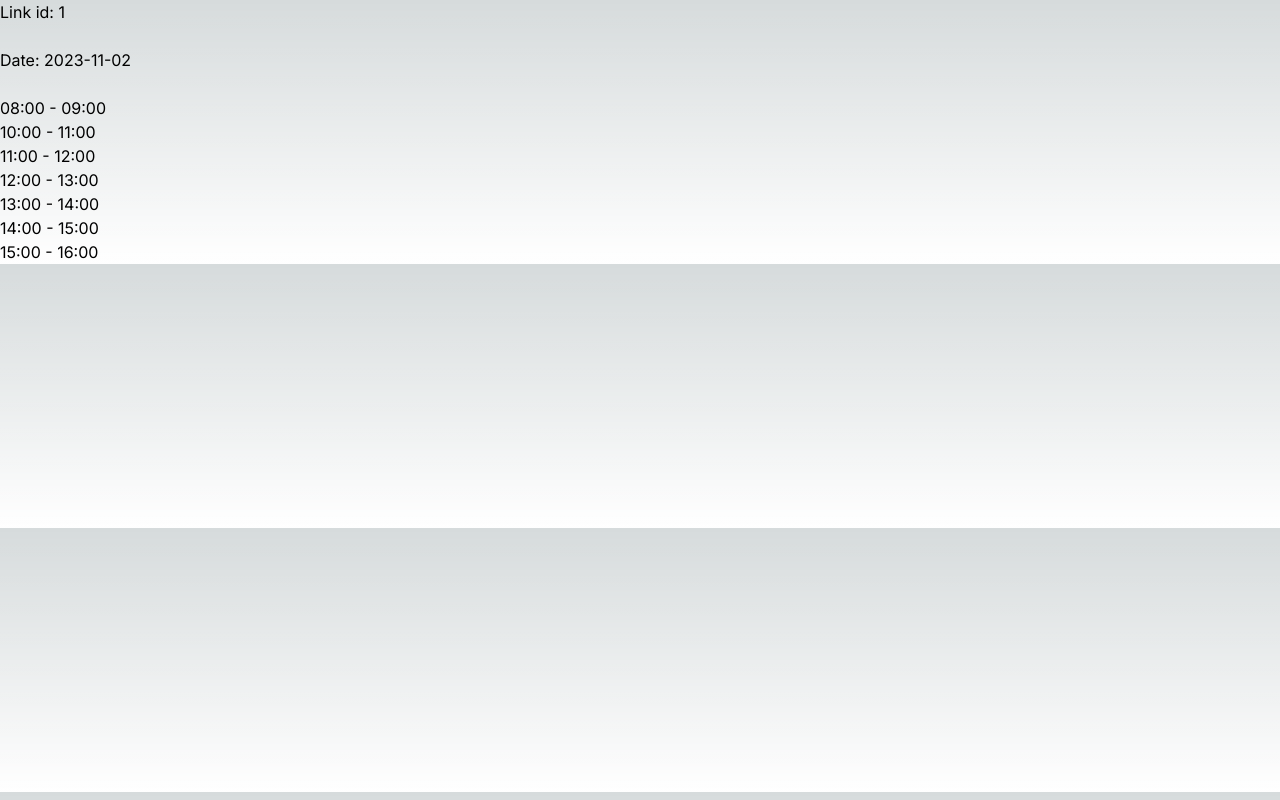
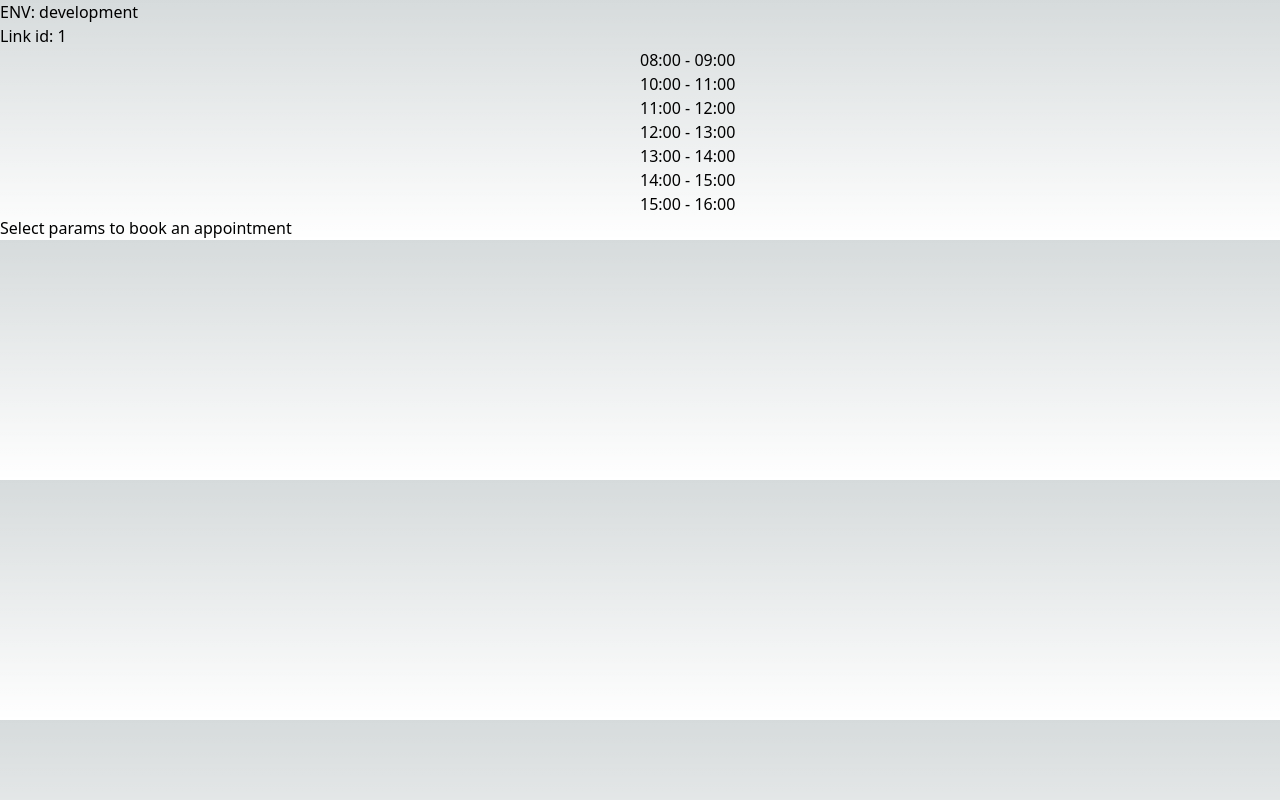
Before and after one commit to hedonism-team/tg-calendly-mini-app, a Next.js app: page /l/1 in a window 1280 px wide. Built offline with nearby package versions, Linux system fonts and the light colour scheme.

Commit message:
add base components for create appointments page

```diff
--- /dev/null
+++ b/app/head.tsx
@@ -0,0 +1,7 @@
+export default function Head() {
+  return (
+    <>
+      <title>Meetly</title>
+    </>
+  )
+}
--- a/app/l/[id]/page.tsx
+++ b/app/l/[id]/page.tsx
@@ -1,29 +1,18 @@
-import { getFreeTimeSlotsForRange } from '@/lib/services/timeSlots.service'
-import { fakeLink } from '@/tests/fakers/links.faker'
-import dayjs from 'dayjs'
+import React from 'react'
+import { CreateNewAppointmentComponent } from '@/components/CreateNewAppointment'
+import { getLinkById } from '@/lib/services/links.service'
 
 export default async function CreateNewAppointmentPage({
   params,
 }: {
   params: { id: string }
 }) {
-  const link = fakeLink()
-  const dateString = dayjs().format('YYYY-MM-DD')
-  const timezone = 'Asia/Srednekolymsk'
-  const timeSlots = await getFreeTimeSlotsForRange(link, dateString, timezone)
+  const link = await getLinkById(params.id)
   return (
     <div>
+      <p>ENV: {process.env.NODE_ENV}</p>
       <p>Link id: {params.id}</p>
-      <br />
-      <p>Date: {dateString}</p>
-      <br />
-      <ul>
-        {timeSlots.map((timeSlot) => (
-          <li key={timeSlot.startTime}>
-            {timeSlot.startTime} - {timeSlot.finishTime}
-          </li>
-        ))}
-      </ul>
+      <CreateNewAppointmentComponent link={link} />
     </div>
   )
 }
--- a/app/layout.tsx
+++ b/app/layout.tsx
@@ -1,13 +1,5 @@
-import type { Metadata } from 'next'
-import { Inter } from 'next/font/google'
 import './globals.css'
-
-const inter = Inter({ subsets: ['latin'] })
-
-export const metadata: Metadata = {
-  title: 'Create Next App',
-  description: 'Generated by create next app',
-}
+import { ReactQueryProvider } from '@/components/ReactQueryProvider'
 
 export default function RootLayout({
   children,
@@ -16,7 +8,9 @@ export default function RootLayout({
 }) {
   return (
     <html lang="en">
-      <body className={inter.className}>{children}</body>
+      <body>
+        <ReactQueryProvider>{children}</ReactQueryProvider>
+      </body>
     </html>
   )
 }
--- /dev/null
+++ b/components/CreateNewAppointment/Form.tsx
@@ -0,0 +1,26 @@
+import React from 'react'
+import { TimeSlot } from '@/lib/models/Appointment.model'
+
+interface CreateNewAppointmentFormProps {
+  linkId: string
+  dateString: string | undefined
+  timeSlot: TimeSlot | undefined
+}
+
+export function CreateNewAppointmentForm({
+  linkId,
+  timeSlot,
+  dateString,
+}: CreateNewAppointmentFormProps) {
+  if (!dateString || !timeSlot) {
+    return <div>Select params to book an appointment</div>
+  }
+  // TODO useMutation
+  return (
+    <form>
+      <button className={'btn'} type={'submit'}>
+        Create
+      </button>
+    </form>
+  )
+}
--- /dev/null
+++ b/components/CreateNewAppointment/FreeTimeSlotsComponent.tsx
@@ -0,0 +1,53 @@
+import React from 'react'
+import { useQuery } from '@tanstack/react-query'
+
+import { LinkModel } from '@/lib/models/Link.model'
+import { getFreeTimeSlotsForRange } from '@/lib/services/timeSlots.service'
+import { TimeSlot } from '@/lib/models/Appointment.model'
+
+interface FreeTimeSlotsComponentProps {
+  link: LinkModel
+  dateString: string
+  timezone: string
+  onTimeSlotSelected: (timeSlot: TimeSlot) => void
+}
+
+export function FreeTimeSlotsComponent({
+  link,
+  dateString,
+  timezone,
+  onTimeSlotSelected,
+}: FreeTimeSlotsComponentProps) {
+  function getQueryKey() {
+    return `link-${link.id}-slots-${dateString}-${timezone}`
+  }
+
+  const { data, isLoading, isError } = useQuery({
+    queryKey: [getQueryKey()],
+    queryFn: async () => {
+      return await getFreeTimeSlotsForRange(link, dateString, timezone)
+    },
+  })
+
+  if (isLoading) {
+    return <div>Loading...</div>
+  }
+
+  if (isError || !data) {
+    return <div>Error occurred while fetching data.</div>
+  }
+
+  return (
+    <div className="grid grid-flow-row auto-rows-max">
+      {data.map((timeSlot) => (
+        <div
+          key={timeSlot.startTime}
+          className="flex flex-row"
+          onClick={() => onTimeSlotSelected(timeSlot)}
+        >
+          {timeSlot.startTime} - {timeSlot.finishTime}
+        </div>
+      ))}
+    </div>
+  )
+}
--- /dev/null
+++ b/components/CreateNewAppointment/index.tsx
@@ -0,0 +1,58 @@
+'use client'
+
+import React from 'react'
+import dayjs from 'dayjs'
+
+import { LinkModel } from '@/lib/models/Link.model'
+import { CreateNewAppointmentForm } from '@/components/CreateNewAppointment/Form'
+import { FreeTimeSlotsComponent } from '@/components/CreateNewAppointment/FreeTimeSlotsComponent'
+import { TimeSlot } from '@/lib/models/Appointment.model'
+
+interface CreateNewAppointmentComponentProps {
+  link: LinkModel
+}
+
+function getDateString(date: Date | undefined) {
+  if (!date) {
+    return dayjs().format('YYYY-MM-DD')
+  }
+  return dayjs(date).format('YYYY-MM-DD')
+}
+
+export function CreateNewAppointmentComponent({
+  link,
+}: CreateNewAppointmentComponentProps) {
+  const [date, setDate] = React.useState<Date | undefined>(dayjs().toDate())
+  const [timeSlot, setTimeSlot] = React.useState<TimeSlot | undefined>()
+  const timezone = 'Asia/Srednekolymsk'
+
+  return (
+    <div>
+      <div className="flex flex-row">
+        <div className="basis-1/2">
+          {/*<Calendar*/}
+          {/*  mode="single"*/}
+          {/*  selected={date}*/}
+          {/*  onSelect={(date) => setDate(date ?? new Date())}*/}
+          {/*  className="rounded-md border"*/}
+          {/*/>*/}
+        </div>
+        <div className="basis-1/2">
+          <FreeTimeSlotsComponent
+            link={link}
+            dateString={getDateString(date)}
+            timezone={timezone}
+            onTimeSlotSelected={setTimeSlot}
+          />
+        </div>
+      </div>
+      <div className="flex flex-row">
+        <CreateNewAppointmentForm
+          linkId={link.id}
+          dateString={getDateString(date)}
+          timeSlot={timeSlot}
+        />
+      </div>
+    </div>
+  )
+}
--- /dev/null
+++ b/components/ReactQueryProvider.tsx
@@ -0,0 +1,16 @@
+'use client'
+
+import React from 'react'
+import { QueryClientProvider, QueryClient } from '@tanstack/react-query'
+import { ReactQueryDevtools } from '@tanstack/react-query-devtools'
+
+export function ReactQueryProvider({ children }: React.PropsWithChildren) {
+  const [client] = React.useState(new QueryClient())
+
+  return (
+    <QueryClientProvider client={client}>
+      {children}
+      <ReactQueryDevtools initialIsOpen={false} />
+    </QueryClientProvider>
+  )
+}
--- a/lib/services/appointments.service.ts
+++ b/lib/services/appointments.service.ts
@@ -15,3 +15,9 @@ export async function getAllUserAppointmentsForDate(
 ) {
   return [fakeAppointment()] as AppointmentModel[]
 }
+
+// TODO implement
+export async function createNewAppointment() {
+  // check validity of the input
+  // create new Appointment instance
+}
--- /dev/null
+++ b/lib/services/links.service.ts
@@ -0,0 +1,6 @@
+import { fakeLink } from '@/tests/fakers/links.faker'
+
+// TODO implement (make it as server action?)
+export async function getLinkById(linkId: string) {
+  return fakeLink({ id: linkId })
+}
--- a/package.json
+++ b/package.json
@@ -11,12 +11,15 @@
     "format:fix": "prettier --write --ignore-path .gitignore ."
   },
   "dependencies": {
+    "@tanstack/react-query": "^5.4.3",
+    "@tanstack/react-query-devtools": "^5.4.3",
     "dayjs": "^1.11.10",
     "next": "14.0.1",
     "react": "^18",
     "react-dom": "^18"
   },
   "devDependencies": {
+    "@tanstack/eslint-plugin-query": "^5.0.5",
     "@types/node": "^20",
     "@types/react": "^18",
     "@types/react-dom": "^18",
```
Also changed, not shown: 1 other file (tests, documents, lock files or other folders).
